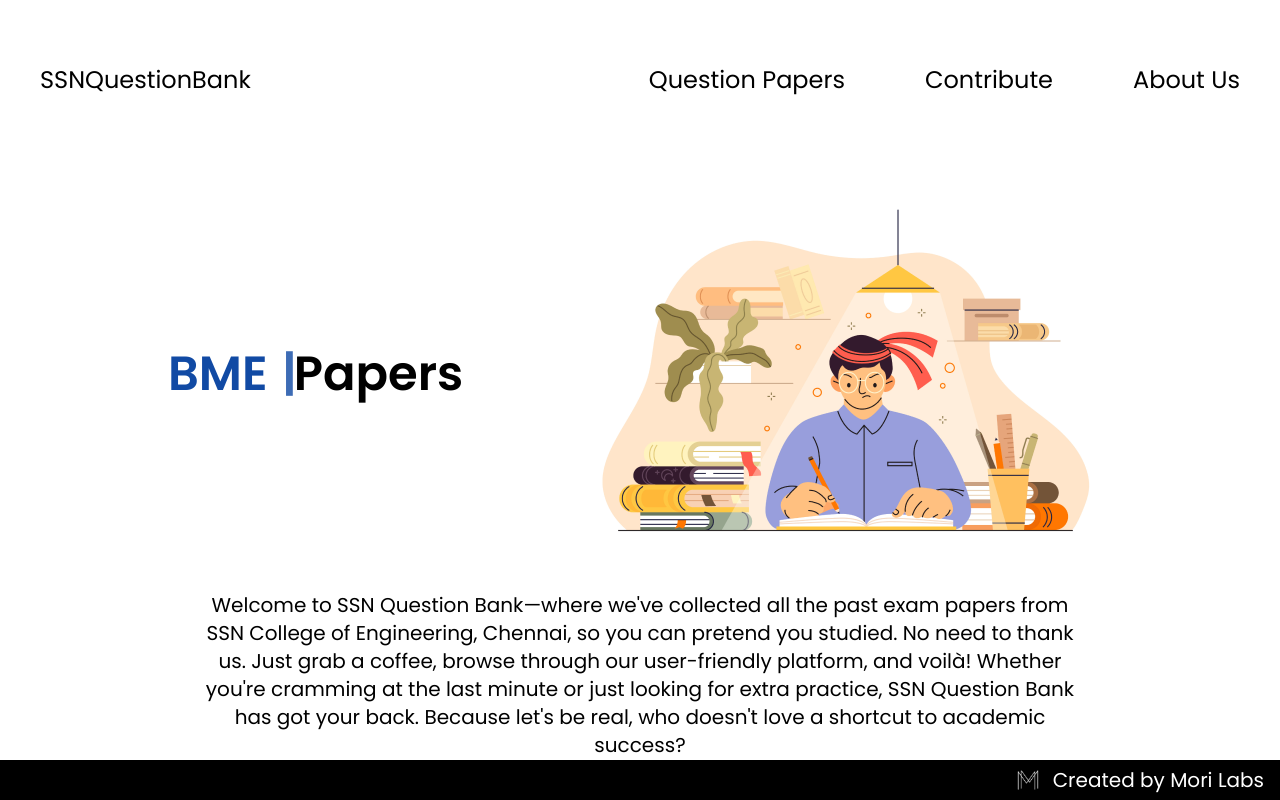
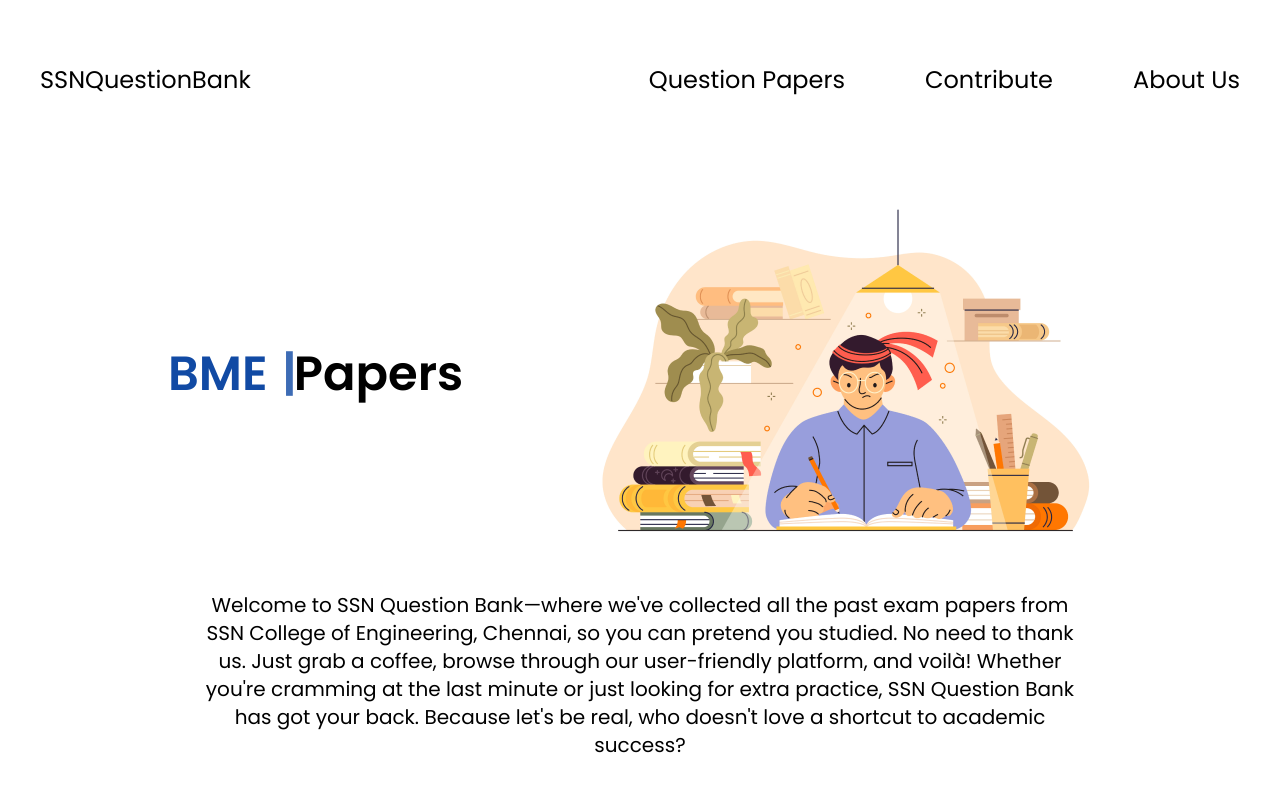
Before and after one commit to Vishwaa-Arumugam/QuestionBank-MoriLabs, a React (Vite) app in the folder frontend/: page / in a window 1280 px wide. Shown: the top 800 px of the page. Built offline with nearby package versions, Linux system fonts and the light colour scheme.

Commit message:
footer small change

```diff
--- a/frontend/src/App.css
+++ b/frontend/src/App.css
@@ -20,8 +20,7 @@
   color: white;
   text-align: right;
   padding: 1rem;
-  position: fixed;
-  bottom: 0;
+  position: relative;
   width: 100%;
   height: 5%;
   display: flex;
--- a/frontend/src/ResultPage.jsx
+++ b/frontend/src/ResultPage.jsx
@@ -1,6 +1,6 @@
 import React, { useEffect, useState } from 'react';
 import { useParams } from 'react-router-dom';
-import axios from 'axios';
+
 
 const ResultPage = () => {
   const param = useParams();
```
